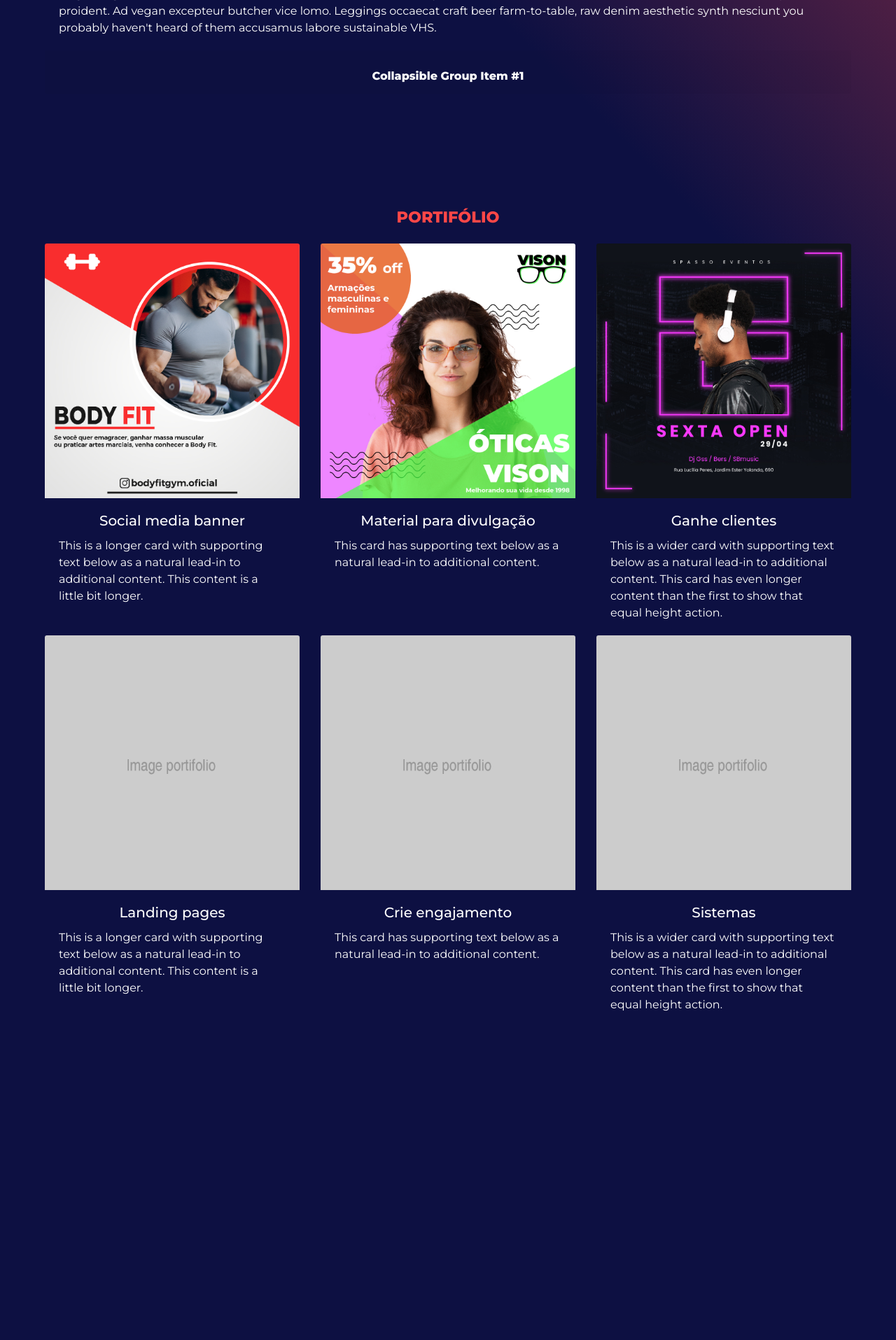
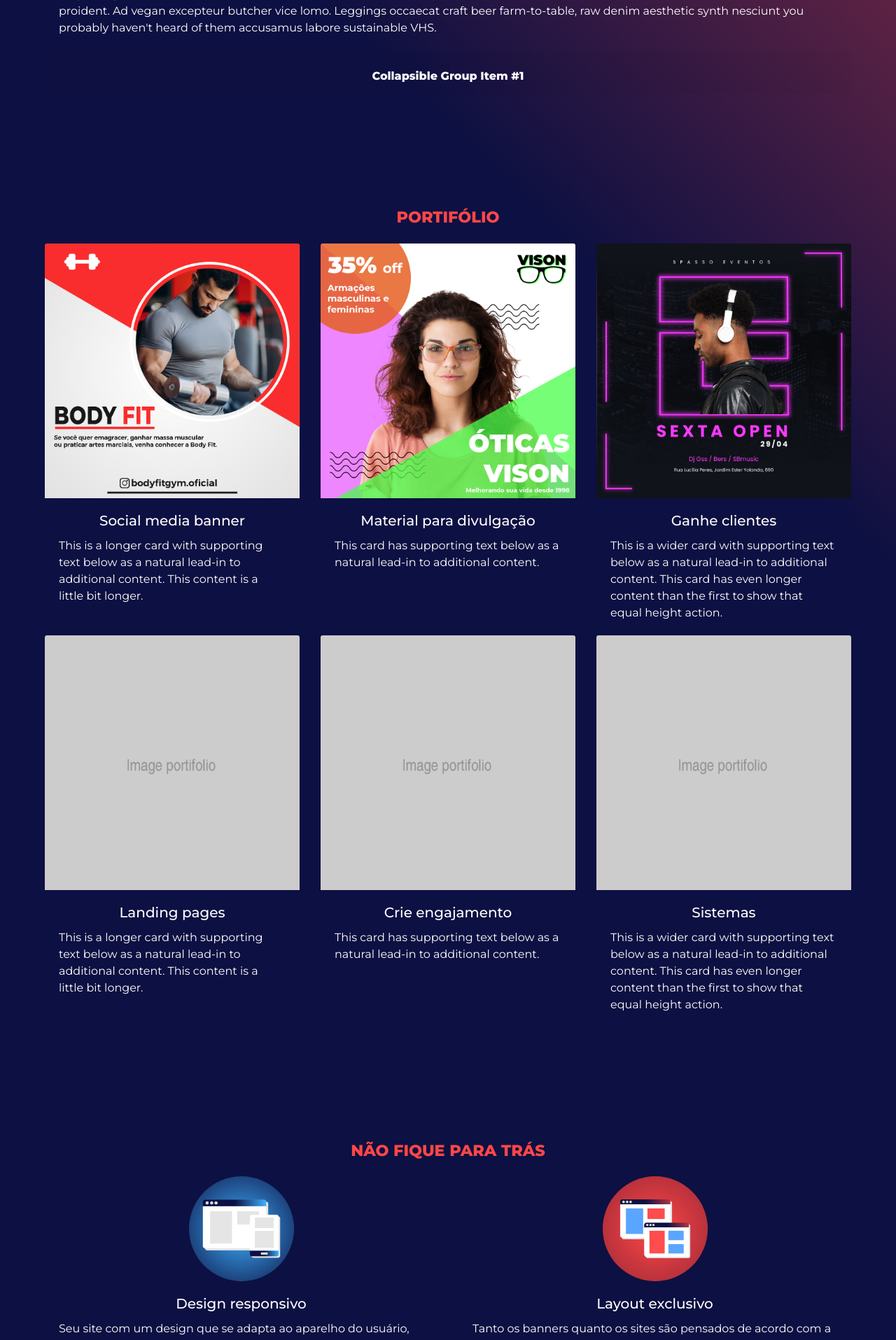
Before and after one commit to Bersanii/SbMidia, a PHP site: page / in a window 1280 px wide. Shown: the part 1645-3560 px from the top of the page at 70% size. Before the commit the page ends 3090 px from the top, so only its background shows below. Run offline with PHP 8.4, Linux system fonts and the light colour scheme.

Commit message:
Destaques criado

```diff
--- /dev/null
+++ b/destaques.html
@@ -0,0 +1,23 @@
+<div class="row" style="padding: 10vh 5vw 0 5vw;">
+
+    <div class="tituloSec text-center" style="width: 100%;">NÃO FIQUE PARA TRÁS</div>
+
+    <div class="card-deck">
+      <div class="card">
+        <img src="assets/responsivo.jpg" class="card-img-top" alt="..." style="border-radius: 50%; width: 150px; height: auto; margin-left: auto; margin-right: auto;">
+        <div class="card-body">
+            <h5 class="card-title text-center">Design responsivo</h5>
+            <p class="card-text">Seu site com um design que se adapta ao aparelho do usuário, sem comprometer a experiencia de seus clientes.</p>
+        </div>
+      </div>
+
+      <div class="card">
+        <img src="assets/layout.jpg" class="card-img-top" alt="..." style="border-radius: 50%; width: 150px; height: auto; margin-left: auto; margin-right: auto;">
+        <div class="card-body">
+            <h5 class="card-title text-center">Layout exclusivo</h5>
+            <p class="card-text">Tanto os banners quanto os sites são pensados de acordo com a necessidade do cliente, não usamos templates, e você pode participar do processo criativo para achar o melhor layout pro seu negócio.</p>
+        </div>
+      </div>
+
+    </div>
+</div>
--- a/index.php
+++ b/index.php
@@ -86,6 +86,13 @@
 
     </div>
 
+    <!-- ☰☰☰ DESTAQUES ☰☰☰ -->
+    <div class="container-fluid">
+
+      <?php include 'destaques.html' ?>
+
+    </div>
+
 
 
 
--- a/portifolio.html
+++ b/portifolio.html
@@ -24,8 +24,8 @@
           <p class="card-text">This is a wider card with supporting text below as a natural lead-in to additional content. This card has even longer content than the first to show that equal height action.</p>
         </div>
       </div>
-      </div>
-  </div>
+    </div>
+</div>
 
 <div class="row" style="padding: 0 5vw 10vh 5vw;">
     <div class="card-deck">
```
Also changed, not shown: assets/layout.jpg (added), assets/responsivo.jpg (added), 1 other file.
